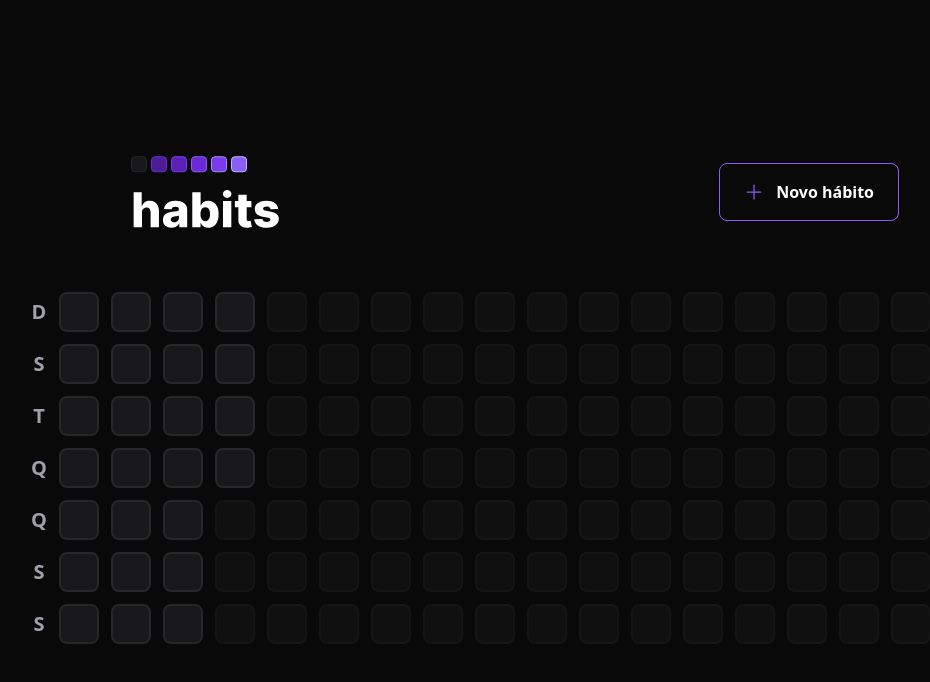
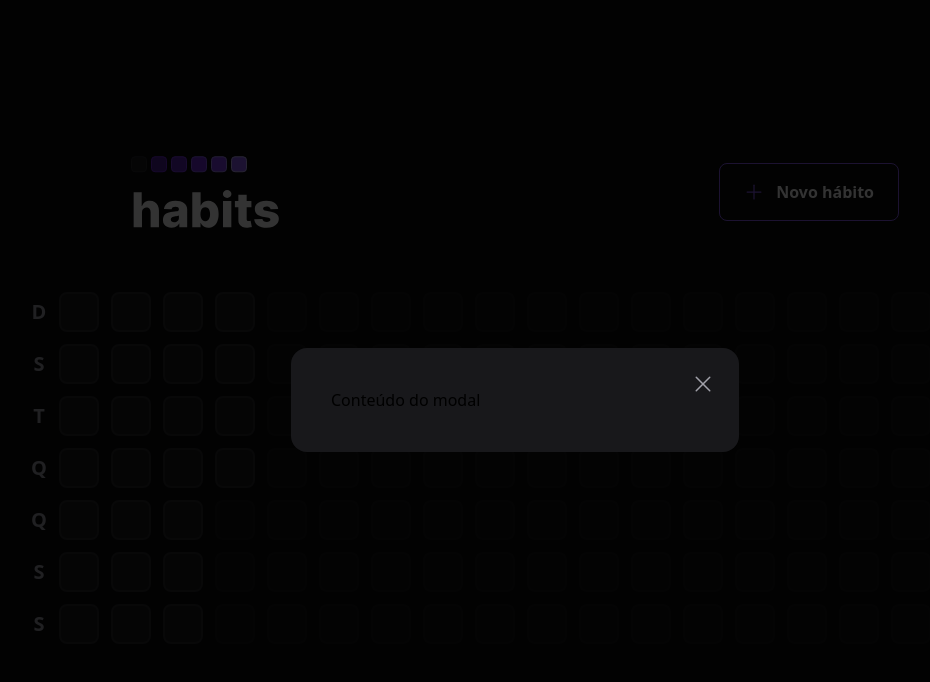
Before and after one commit to RenanTRS/nlw-setup, a React app in the folder web/: page / in a window 1280 px wide. Both pictures are taken after a click on the button "Novo hábito". Shown: the top 682 px of the page, without its empty margins (125-1055 px from the left). Built offline with nearby package versions, Linux system fonts and the light colour scheme; the HTML template or start-up script is replaced by a standard one.

Commit message:
add: Modal in Header

```diff
--- a/web/src/components/Header.tsx
+++ b/web/src/components/Header.tsx
@@ -1,18 +1,33 @@
 import logoImg from "../assets/logo.svg";
-import { Plus } from "phosphor-react";
+import { Plus, X } from "phosphor-react";
+import * as Dialog from "@radix-ui/react-dialog";
 
 export function Header () {
   return (
     <header className="w-full max-w-3xl mx-auto flex items-center justify-between">
       <img src={logoImg} alt="Habits" />
 
-      <button
-        type="button"
-        className="border border-violet-500 font-semibold rounded-lg px-6 py-4 flex items-center gap-3 hover:border-violet-300"
-      >
-        <Plus size={20} className="text-violet-500" />
-        Novo hábito
-      </button>
+      <Dialog.Root>
+
+        <Dialog.Trigger
+          type="button"
+          className="border border-violet-500 font-semibold rounded-lg px-6 py-4 flex items-center gap-3 hover:border-violet-300"
+        >
+          <Plus size={20} className="text-violet-500" />
+          Novo hábito
+        </Dialog.Trigger>
+
+        <Dialog.Portal>
+          <Dialog.Overlay className="w-screen h-screen bg-black/80 fixed inset-0"/>
+          <Dialog.Content className="absolute p-10 bg-zinc-900 rounded-2xl w-full max-w-md top-1/2 left-1/2 -translate-x-1/2 -translate-y-1/2">
+            <Dialog.Close className="absolute right-6 top-6 text-zinc-400 hover:text-zinc-200">
+              <X size={24} aria-label="Fechar"/>
+            </Dialog.Close>
+            Conteúdo do modal
+          </Dialog.Content>
+        </Dialog.Portal>
+      </Dialog.Root>
+
     </header>
   );
 }
```
